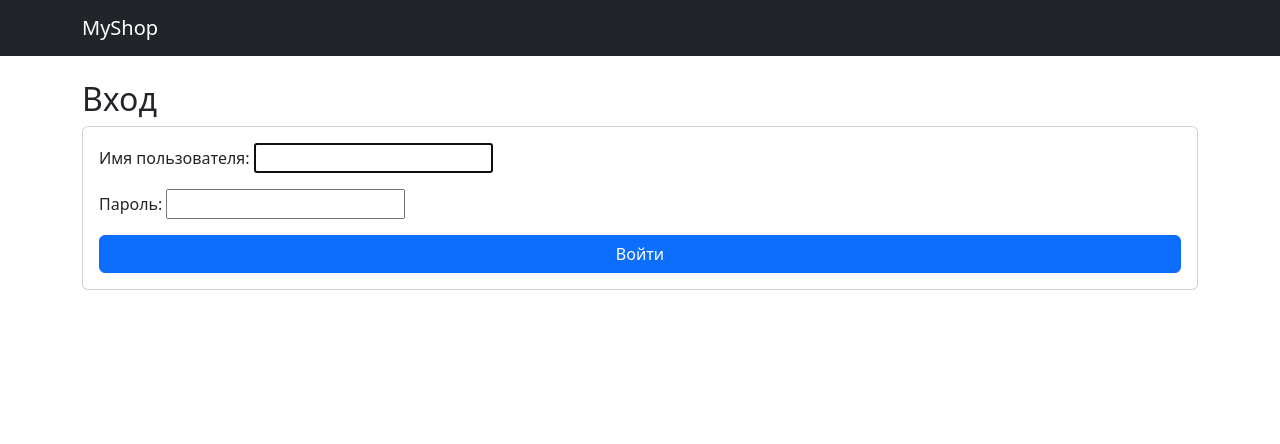
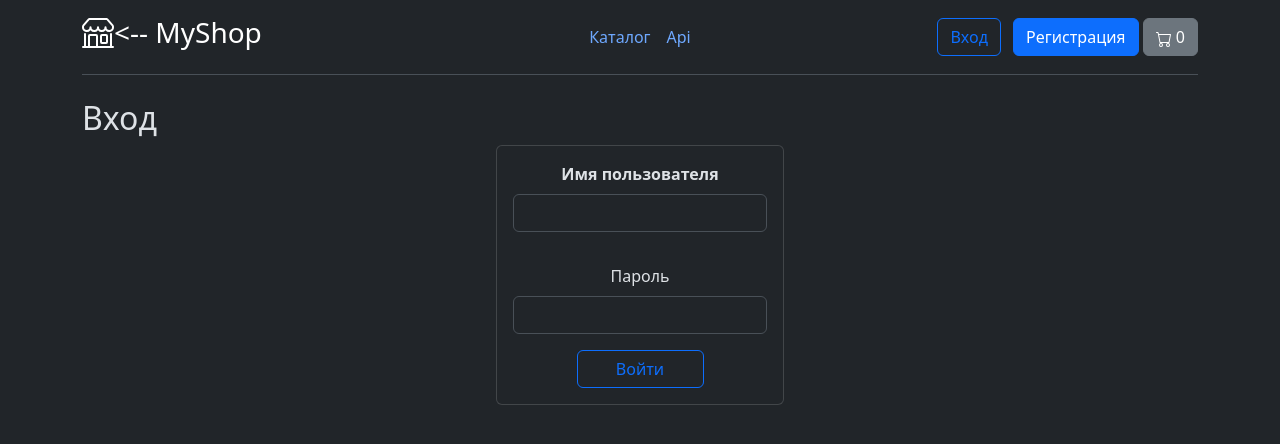
Before and after one commit to dsboikov/thirdtask_alt, a Django app: page /login/ in a window 1280 px wide. Shown: the top 444 px of the page. Run offline with Django 5.2, Linux system fonts and the light colour scheme; parts of the project's set-up code (start-up, migrations or seed data) failed here and were passed over.

Commit message:
Отдебажил часть и начал доработки, забыв, что стоит чаще делать коммиты

```diff
--- a/config/urls.py
+++ b/config/urls.py
@@ -8,9 +8,9 @@
                   path("admin/", admin.site.urls),
 
                   # Web
-                  path("", include("products.urls")),
-                  path("", include("orders.urls")),
-                  path("", include("users.urls")),
+                  path("", include(("products.urls", "products"), namespace="products")),
+                  path("", include(("orders.urls", "orders"), namespace="orders")),
+                  path("", include(("users.urls", "users"), namespace="users")),
 
                   # REST API
                   path("api/schema/", SpectacularAPIView.as_view(), name="schema"),
--- a/products/models.py
+++ b/products/models.py
@@ -48,7 +48,7 @@
         return self.name
 
     def get_absolute_url(self) -> str:
-        return reverse("product_detail", kwargs={"slug": self.slug})
+        return reverse("products:product_detail", kwargs={"slug": self.slug})
 
     @property
     def average_rating(self) -> float:
--- a/pyproject.toml
+++ b/pyproject.toml
@@ -22,6 +22,7 @@
 mypy = "^1.12"
 django-stubs = "^5.1"
 django-cors-headers = "^4.4"
+whitenoise = "^6.7"
 
 [tool.poetry.dev-dependencies]
 
--- /dev/null
+++ b/static/css/style.css
@@ -0,0 +1,9 @@
+.card-img-top {
+    width: 100%;
+    height: 15vw;
+    object-fit: cover;
+}
+
+.entrance-form {
+    margin: 0 auto;
+}
--- a/templates/base.html
+++ b/templates/base.html
@@ -1,29 +1,48 @@
 <!doctype html>
-<html lang="ru">
+<html lang="ru" data-bs-theme="dark">
 <head>
     <meta charset="utf-8">
     <title>MyShop</title>
     <meta name="viewport" content="width=device-width, initial-scale=1">
     <link href="https://cdn.jsdelivr.net/npm/bootstrap@5.3.3/dist/css/bootstrap.min.css" rel="stylesheet">
+    {% load static %}
+    <link href="{% static 'css/style.css' %}" rel="stylesheet">
 </head>
 <body>
-<nav class="navbar navbar-expand-lg navbar-dark bg-dark mb-4">
-    <div class="container">
-        <a class="navbar-brand" href="/">MyShop</a>
-        <div>
-            <a class="nav-link d-inline" href="/products/">Каталог</a>
-            <a class="nav-link d-inline" href="/cart/">Корзина ({{ cart_items_count }})</a>
+<div class="container">
+    <header class="d-flex flex-wrap align-items-center justify-content-center justify-content-md-between py-3 mb-4 border-bottom">
+        <div class="col-md-3 mb-2 mb-md-0">
+            <a href="/" class="d-inline-flex link-body-emphasis text-decoration-none">
+                <svg xmlns="http://www.w3.org/2000/svg" width="32" height="32" fill="currentColor" class="bi bi-shop" viewBox="0 0 16 16">
+                    <path d="M2.97 1.35A1 1 0 0 1 3.73 1h8.54a1 1 0 0 1 .76.35l2.609 3.044A1.5 1.5 0 0 1 16 5.37v.255a2.375 2.375 0 0 1-4.25 1.458A2.37 2.37 0 0 1 9.875 8 2.37 2.37 0 0 1 8 7.083 2.37 2.37 0 0 1 6.125 8a2.37 2.37 0 0 1-1.875-.917A2.375 2.375 0 0 1 0 5.625V5.37a1.5 1.5 0 0 1 .361-.976zm1.78 4.275a1.375 1.375 0 0 0 2.75 0 .5.5 0 0 1 1 0 1.375 1.375 0 0 0 2.75 0 .5.5 0 0 1 1 0 1.375 1.375 0 1 0 2.75 0V5.37a.5.5 0 0 0-.12-.325L12.27 2H3.73L1.12 5.045A.5.5 0 0 0 1 5.37v.255a1.375 1.375 0 0 0 2.75 0 .5.5 0 0 1 1 0M1.5 8.5A.5.5 0 0 1 2 9v6h1v-5a1 1 0 0 1 1-1h3a1 1 0 0 1 1 1v5h6V9a.5.5 0 0 1 1 0v6h.5a.5.5 0 0 1 0 1H.5a.5.5 0 0 1 0-1H1V9a.5.5 0 0 1 .5-.5M4 15h3v-5H4zm5-5a1 1 0 0 1 1-1h2a1 1 0 0 1 1 1v3a1 1 0 0 1-1 1h-2a1 1 0 0 1-1-1zm3 0h-2v3h2z"/>
+                </svg>
+                <h3> <-- MyShop</h3>
+            </a>
+        </div>
+        <ul class="nav col-12 col-md-auto mb-2 justify-content-center mb-md-0">
+            <li><a href="/products/" class="nav-link px-2">Каталог</a></li>
+            <li><a href="/api/" class="nav-link px-2">Api</a></li>
+        </ul>
+        <div class="col-md-3 text-end">
             {% if user.is_authenticated %}
-            <a class="nav-link d-inline" href="/account/">Кабинет</a>
-            <a class="nav-link d-inline" href="/logout/">Выход</a>
+                <form action="{% url 'users:logout' %}" method="post" class="d-inline">
+                    {% csrf_token %}
+                    <button type="submit" class="btn btn-outline-primary me-2">Выход</button>
+                </form>
+                <a class="btn btn-primary" href="/account/">Кабинет</a>
             {% else %}
-            <a class="nav-link d-inline" href="/login/">Вход</a>
-            <a class="nav-link d-inline" href="/register/">Регистрация</a>
+                <a class="btn btn-outline-primary me-2" href="/login/">Вход</a>
+                <a class="btn btn-primary" href="/register/">Регистрация</a>
             {% endif %}
+            <a href="/cart/" class="btn btn-secondary">
+                <svg xmlns="http://www.w3.org/2000/svg" width="16" height="16" fill="currentColor" class="bi bi-cart" viewBox="0 0 16 16">
+                    <path d="M0 1.5A.5.5 0 0 1 .5 1H2a.5.5 0 0 1 .485.379L2.89 3H14.5a.5.5 0 0 1 .491.592l-1.5 8A.5.5 0 0 1 13 12H4a.5.5 0 0 1-.491-.408L2.01 3.607 1.61 2H.5a.5.5 0 0 1-.5-.5M3.102 4l1.313 7h8.17l1.313-7zM5 12a2 2 0 1 0 0 4 2 2 0 0 0 0-4m7 0a2 2 0 1 0 0 4 2 2 0 0 0 0-4m-7 1a1 1 0 1 1 0 2 1 1 0 0 1 0-2m7 0a1 1 0 1 1 0 2 1 1 0 0 1 0-2"></path>
+                </svg>
+                {{ cart_items_count }}
+            </a>
         </div>
-        <span>Корзина: {{ cart_items_count }} товар(ов)</span>
-    </div>
-</nav>
+    </header>
+</div>
 <div class="container">
     {% for message in messages %}
     <div class="alert alert-{{ message.tags }}">{{ message }}</div>
--- a/templates/products/product_detail.html
+++ b/templates/products/product_detail.html
@@ -13,7 +13,7 @@
         <form action="{% url 'orders:cart_add' product.id %}" method="post" class="d-flex gap-2">
             {% csrf_token %}
             <input type="number" name="quantity" min="1" value="1" class="form-control" style="width:120px">
-            <button class="btn btn-primary" {% if product.stock== 0 %}disabled{% endif %}>Добавить в корзину</button>
+            <button class="btn btn-primary" {% if product.stock == 0 %}disabled{% endif %}>Добавить в корзину</button>
         </form>
 
         <hr>
@@ -30,7 +30,7 @@
         </ul>
 
         {% if user.is_authenticated %}
-        <form action="{% url 'add_review' product.slug %}" method="post" class="card card-body">
+        <form action="{% url 'products:add_review' product.slug %}" method="post" class="card card-body">
             {% csrf_token %}
             <div class="mb-2">
                 {{ form.rating.label_tag }} {{ form.rating }}
--- a/templates/registration/login.html
+++ b/templates/registration/login.html
@@ -1,14 +1,31 @@
 {% extends "base.html" %}
 {% block content %}
 <h2>Вход</h2>
-<form method="post" class="card card-body action">
+<div class="card text-center align-center entrance-form" style="width: 18rem;">
+    <form method="post" class="card-body">
         {% csrf_token %}
         <div class="mb-3">
-        {{ form.username.label_tag }} {{ form.username }}
+            <label for="{{ form.username.id_for_label }}" class="form-label fw-bold">
+                {{ form.username.label }}
+            </label>
+            <input type="text" name="{{ form.username.html_name }}"
+                   class="form-control my-custom"
+                   id="{{ form.username.id_for_label }}"
+                   value="{{ form.username.value|default_if_none:'' }}">
         </div>
         <div class="mb-3">
-        {{ form.password.label_tag }} {{ form.password }}
+            <label for="{{ form.password.id_for_label }}" class="form-label mt-3">
+                {{ form.password.label }}
+            </label>
+            <input type="password"
+                   name="{{ form.password.html_name }}"
+                   id="{{ form.password.id_for_label }}"
+                   class="form-control"
+                   autocomplete="current-password">
         </div>
-    <button class="btn btn-primary">Войти</button>
+        <div class="d-grid gap-2 col-6 mx-auto">
+            <button type="submit" class="btn btn-outline-primary">Войти</button>
+        </div>
     </form>
+</div>
 {% endblock %}
--- a/templates/registration/register.html
+++ b/templates/registration/register.html
@@ -1,6 +1,7 @@
 {% extends "base.html" %}
 {% block content %}
 <h2>Регистрация</h2>
+<div class="d-grid gap-2 col-6 mx-auto">
     <form method="post" class="card card-body">
         {% csrf_token %}
         <div class="mb-3">
@@ -17,4 +18,5 @@
         </div>
         <button class="btn btn-success">Зарегистрироваться</button>
     </form>
+</div>
 {% endblock %}
--- a/users/forms.py
+++ b/users/forms.py
@@ -1,7 +1,6 @@
 from __future__ import annotations
 from django import forms
 from django.contrib.auth.models import User
-
 
 class RegisterForm(forms.ModelForm):
     password = forms.CharField(widget=forms.PasswordInput(attrs={"class": "form-control"}))
--- a/users/views.py
+++ b/users/views.py
@@ -25,7 +25,7 @@
             )
             login(request, user)
             messages.success(request, "Вы успешно зарегистрированы.")
-            return redirect("account")
+            return redirect("users:account")
     else:
         form = RegisterForm()
     return render(request, "registration/register.html", {"form": form})
```
Also changed, not shown: config/settings.py (+8 -0 lines), orders/views.py (+4 -4 lines), products/templatetags/querystring.py (added, +21 -0 lines), templates/products/product_list.html (+16 -6 lines), orders/migrations/0001_initial.py (added), products/migrations/0001_initial.py (added), 2 other files. Lines whose indentation alone changed are shown as unchanged.
